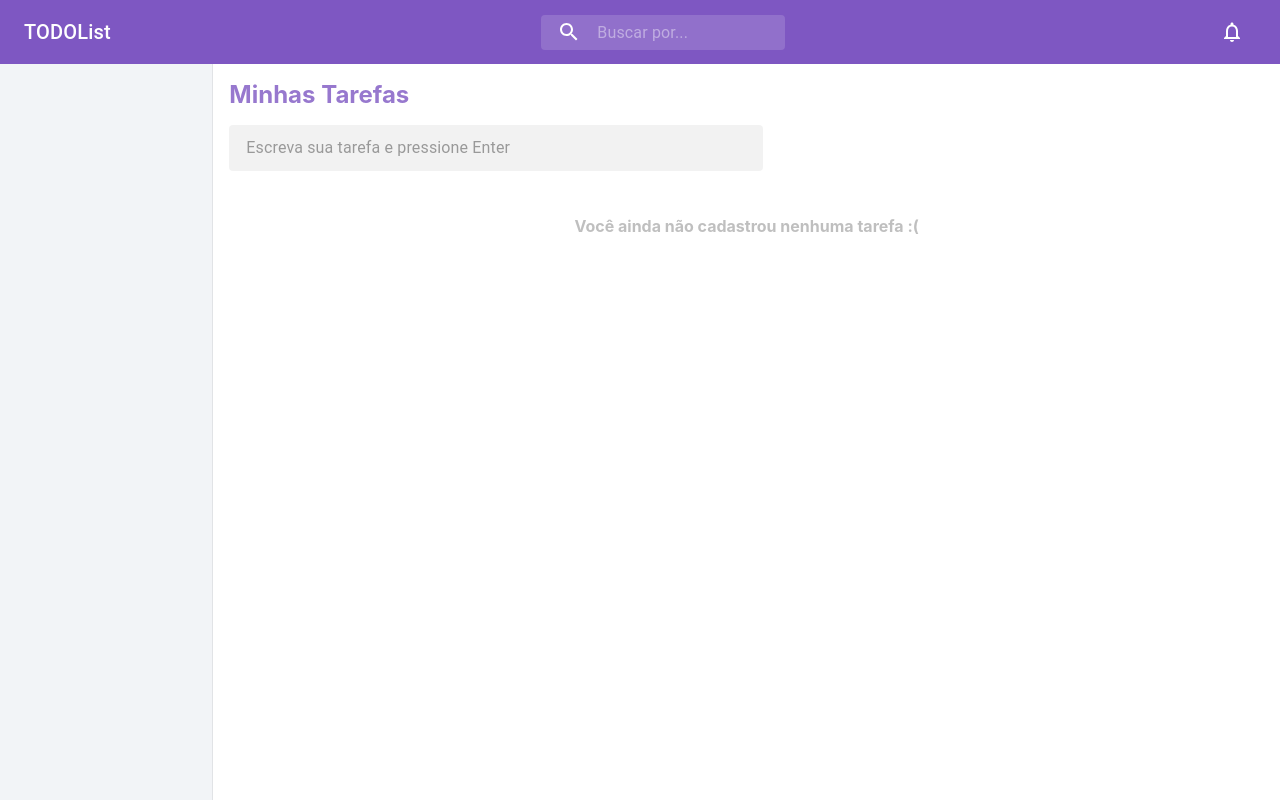
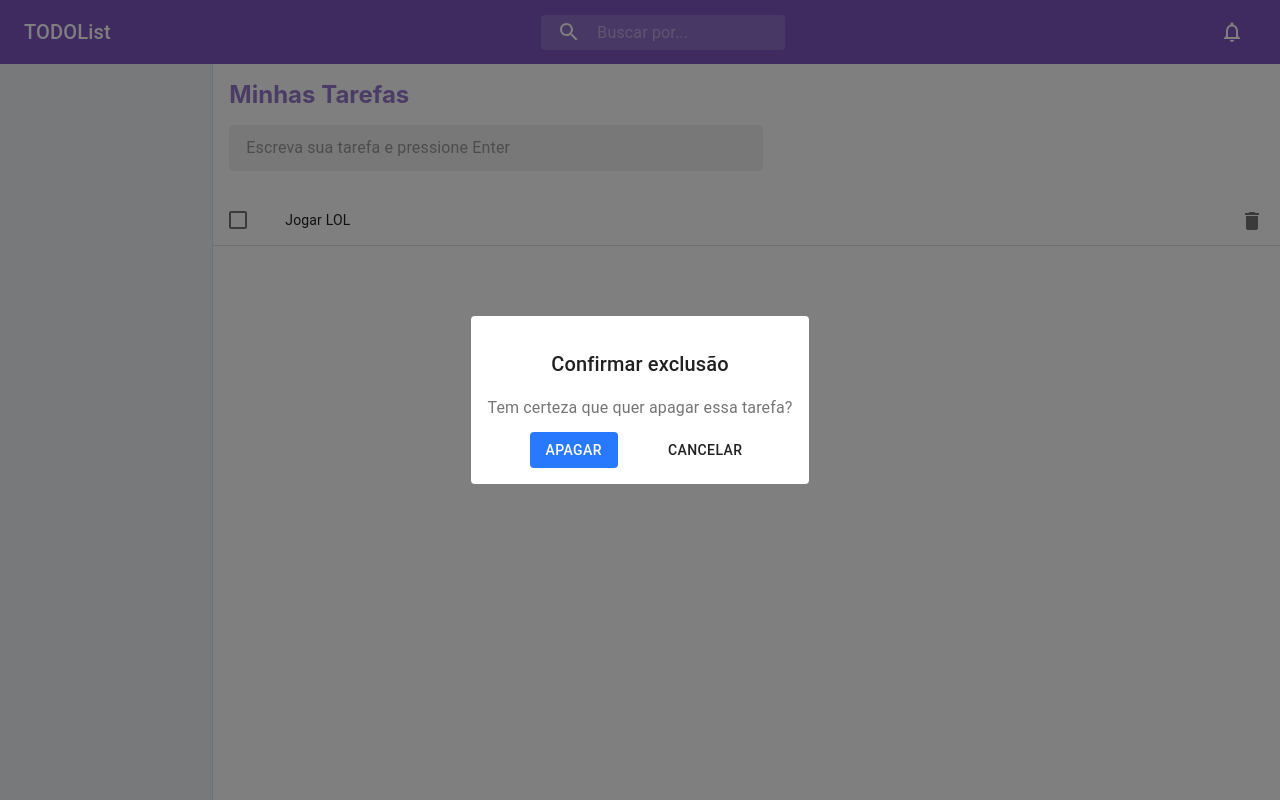
Before and after one commit to rafahsena/todo-list, a React (Create React App) app: page / in a window 1280 px wide. Both pictures are taken after a click on the element 1245 px from the left and 220 px from the top of the page. Built offline with nearby package versions, Linux system fonts and the light colour scheme.

Commit message:
added dialog to confirm todo delete

```diff
--- /dev/null
+++ b/src/components/DeleteDialog/DeleteDialog.js
@@ -0,0 +1,41 @@
+import React from "react";
+import Dialog from "@material-ui/core/Dialog";
+import DialogTitle from "@material-ui/core/DialogTitle";
+import Button from "@material-ui/core/Button";
+import DialogContentText from "@material-ui/core/DialogContentText";
+import useStyles from "./styles";
+
+const DeleteDialog = props => {
+  const deleteTodo = index => {
+    handleClose();
+    props.handleDelete(index);
+  };
+  const handleClose = () => {
+    props.setDialogOpen(false);
+  };
+
+
+  const classes = useStyles();
+  return (
+    <Dialog
+      PaperProps={{elevation: 0}}
+      onClose={handleClose}
+      aria-labelledby="dialog-title"
+      open={props.open}
+      classes={{ paper: classes.paper }}
+    >
+      <DialogTitle className={classes.title} id="dialog-title">
+        Confirmar exclusão
+      </DialogTitle>
+      <DialogContentText>
+        Tem certeza que quer apagar essa tarefa?
+      </DialogContentText>
+      <div className={classes.options}>
+        <Button onClick={() => deleteTodo(props.index)} disableElevation color="secondary" variant="contained">Apagar</Button>
+        <Button onClick={() => handleClose()} autoFocus disableElevation color="">Cancelar</Button>
+      </div>
+    </Dialog>
+  );
+};
+
+export default DeleteDialog;
--- /dev/null
+++ b/src/components/DeleteDialog/styles.js
@@ -0,0 +1,16 @@
+import { makeStyles } from "@material-ui/core/styles";
+
+const useStyles = makeStyles(theme => ({
+  paper: {
+    padding: theme.spacing(2),
+  },
+  title : {
+    textAlign: "center",
+  },
+  options: {
+    display: "flex",
+    justifyContent: "space-evenly"
+  }
+}));
+
+export default useStyles;
--- a/src/components/Todo/Todo.js
+++ /dev/null
@@ -1,32 +0,0 @@
-import React from "react";
-import ListItem from "@material-ui/core/ListItem";
-import ListItemIcon from "@material-ui/core/ListItemIcon";
-import ListItemText from "@material-ui/core/ListItemText";
-import Checkbox from "@material-ui/core/Checkbox";
-import ListItemSecondaryAction from "@material-ui/core/ListItemSecondaryAction";
-import IconButton from "@material-ui/core/IconButton";
-import DeleteIcon from "@material-ui/icons/Delete";
-
-const Todo = props => {
-  const handleDeletePress = index => {
-    props.deleteTodo(index);
-  };
-
-  return (
-    <ListItem key={props.index} dense button divider>
-      <ListItemIcon>
-        <Checkbox edge="start" tabIndex={-1} disableRipple />
-      </ListItemIcon>
-      <ListItemText primary={props.text} />
-      <ListItemSecondaryAction
-        onClick={() => handleDeletePress(props.index)}
-      >
-        <IconButton edge="end" aria-label="delete-todo">
-          <DeleteIcon />
-        </IconButton>
-      </ListItemSecondaryAction>
-    </ListItem>
-  );
-};
-
-export default Todo;
--- /dev/null
+++ b/src/containers/Todo/Todo.js
@@ -0,0 +1,36 @@
+import React, { useState } from "react";
+import ListItem from "@material-ui/core/ListItem";
+import ListItemIcon from "@material-ui/core/ListItemIcon";
+import ListItemText from "@material-ui/core/ListItemText";
+import Checkbox from "@material-ui/core/Checkbox";
+import ListItemSecondaryAction from "@material-ui/core/ListItemSecondaryAction";
+import IconButton from "@material-ui/core/IconButton";
+import DeleteIcon from "@material-ui/icons/Delete";
+import DeleteDialog from "../../components/DeleteDialog/DeleteDialog";
+
+const Todo = props => {
+  const [dialogOpen, setDialogOpen] = useState(false);
+  return (
+    <React.Fragment>
+      <ListItem key={props.index} dense button divider>
+        <ListItemIcon>
+          <Checkbox edge="start" tabIndex={-1} disableRipple />
+        </ListItemIcon>
+        <ListItemText primary={props.text} />
+        <ListItemSecondaryAction onClick={() => setDialogOpen(true)}>
+          <IconButton edge="end" aria-label="delete-todo">
+            <DeleteIcon />
+          </IconButton>
+        </ListItemSecondaryAction>
+      </ListItem>
+      <DeleteDialog
+        open={dialogOpen}
+        index={props.index}
+        setDialogOpen={setDialogOpen}
+        handleDelete={props.deleteTodo}
+      ></DeleteDialog>
+    </React.Fragment>
+  );
+};
+
+export default Todo;
```
Also changed, not shown: src/containers/Content/Content.js (+7 -2 lines).
